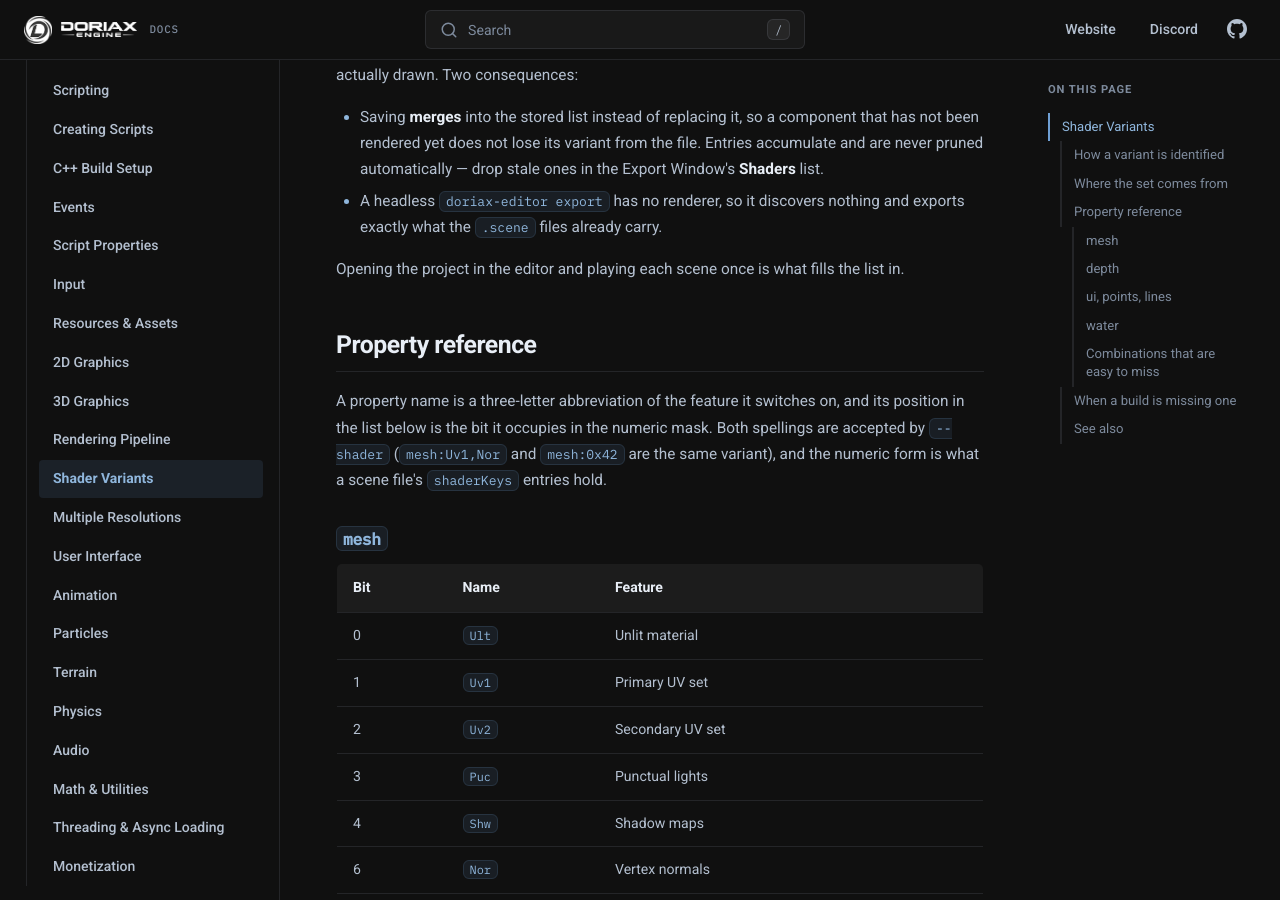
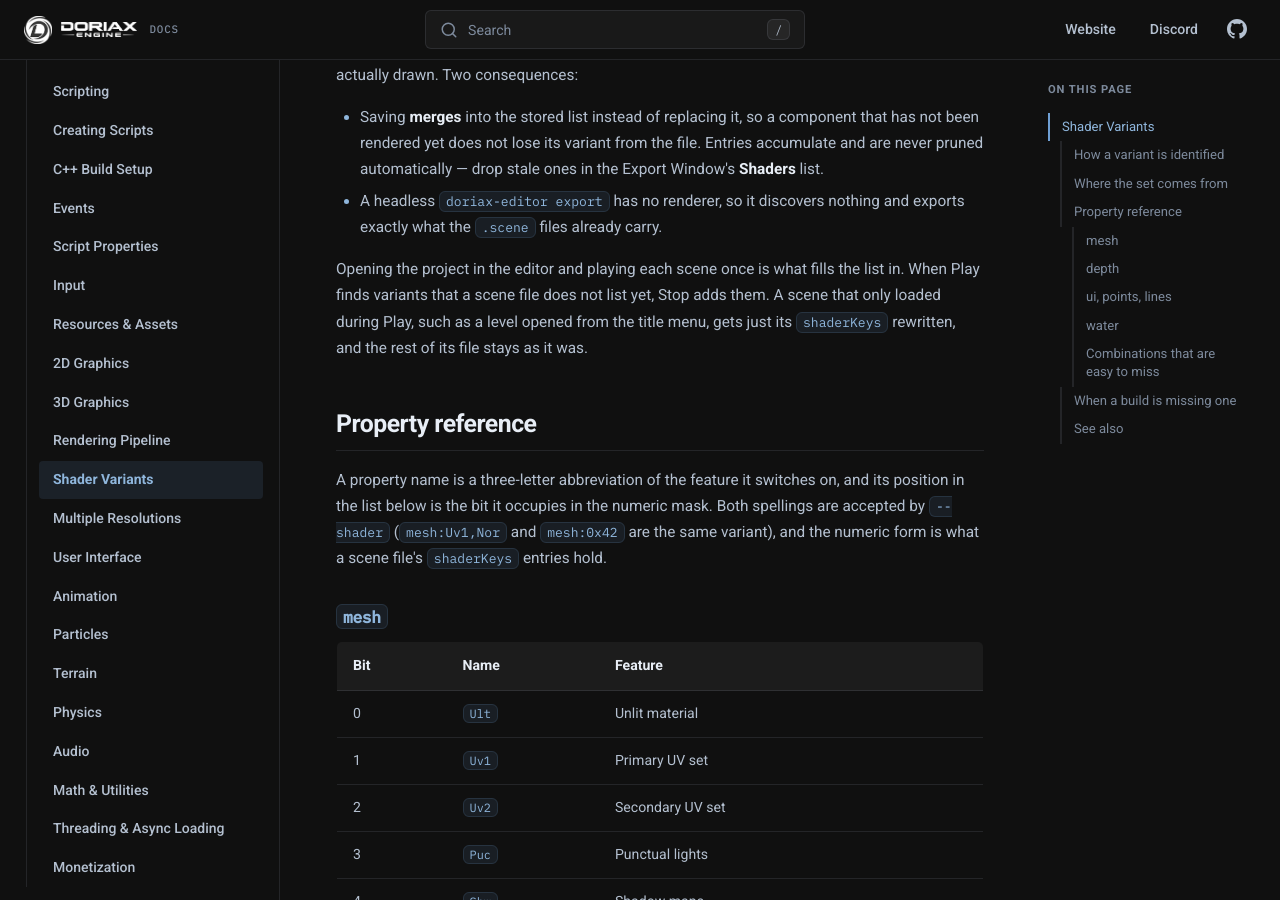
Before and after one commit to doriaxengine/doriax-docs, an MkDocs documentation site: the page built from docs/manual/shader-variants.md, in a window 1280 px wide and 900 px high, scrolled down 738 px. Built offline with MkDocs 1.6.1, drawn with Linux system fonts in a browser that asks for light colours; comment, search, counter and statistics services are not loaded.

Commit message:
Doc shader keys saved on Stop for scenes loaded during Play

```diff
--- a/docs/manual/shader-variants.md
+++ b/docs/manual/shader-variants.md
@@ -41,6 +41,9 @@ editor has actually drawn. Two consequences:
   already carry.
 
 Opening the project in the editor and playing each scene once is what fills the list in.
+When Play finds variants that a scene file does not list yet, Stop adds them. A scene that
+only loaded during Play, such as a level opened from the title menu, gets just its
+`shaderKeys` rewritten, and the rest of its file stays as it was.
 
 ## Property reference
 
```
